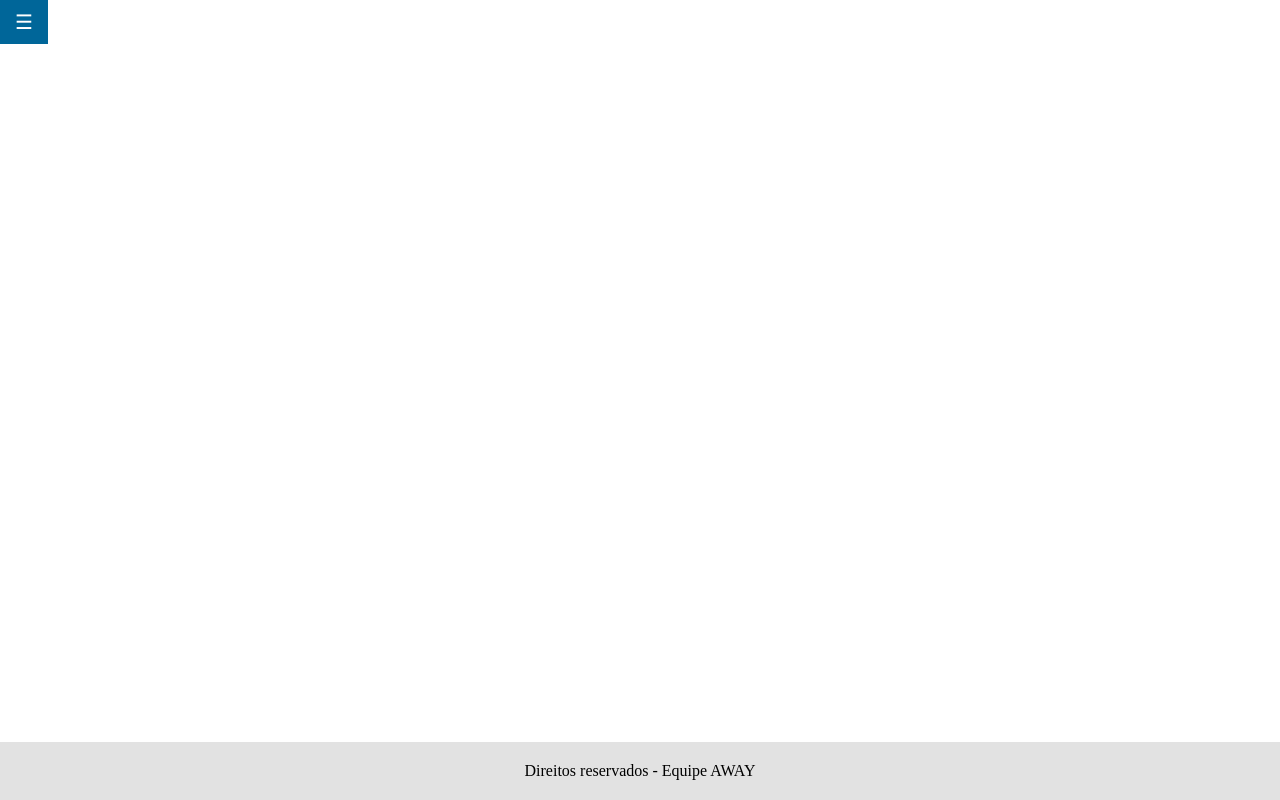
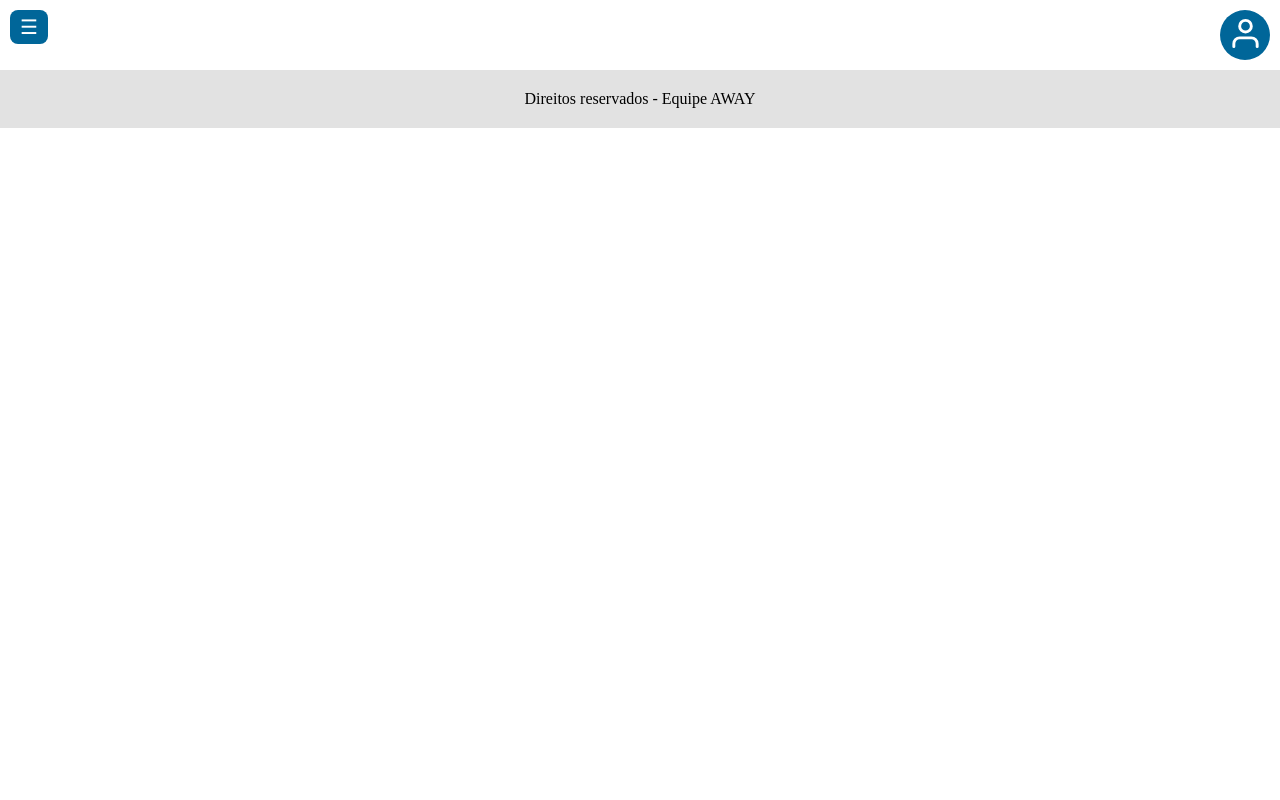
Before and after one commit to AlynneAyumi/AWAY, a plain HTML site: page index.html in a window 1280 px wide. Drawn offline with Linux system fonts and the light colour scheme.

Commit message:
Atualizando a base -Ayumi

```diff
--- a/index.html
+++ b/index.html
@@ -29,9 +29,16 @@
         <div>
             <button class="openBtn" onclick="openNav()">&#9776;</button>
         </div>
+
+        <div class="userIcon">
+            <a href="#user">
+                <img src="source/IconUser.svg" alt="Ícone Usuário">
+            </a>
+        </div>
+
+
     </header>
     <main>
-
     </main>
     <footer>
         Direitos reservados - Equipe AWAY
--- a/style.css
+++ b/style.css
@@ -14,7 +14,7 @@ footer {
     text-align: center;
     padding: 20px 0px;
     background-color: #e2e2e2;
-    position: absolute;
+    /* position: absolute; */
     bottom: 0;
     left: 0;
     right: 0;
@@ -33,71 +33,15 @@ h1 {
 }
 
 
-
-/* Botão de Menu Lateral _______________________________
-button#menuButton {
-    background-color: transparent;
-    border: none;
-    padding: 0;
-    cursor: pointer;
-}
-
-
-/* Menu Lateral ________________________________________
-div#sideMenu {
-    background-color: #006699;
-    padding: 10px;
-    width: 13%;
-    min-width: 120px;
-    position: fixed;
-    height: 100vh;
-    align-items: center;
-}
-
-div#sideMenu div#closeMenu {
-    cursor: pointer;
-    background-color: #187caf;
-    text-align: center;
-    align-items: center;
-    width: 20px;
-    height: 20px;
-    margin-left: auto;
-}
-
-div#sideMenu ul {
-    margin: 70px 0px;
-    padding-top: 100%;
-    padding-bottom: 100%;
-    padding-inline-start: 0px;
-}
-
-div#sideMenu ul li {
-    list-style: none;
-    box-sizing: border-box;
-    /*border: 2px solid #004161;
-    border-radius: 5px;
-    padding: 12px;
-    margin: 10px 0px;
-    width: 100%;
-    text-align: center;
-    background-color: #187caf;
-}
-
-div#sideMenu ul li:hover {
-    transition: background-color 0.3s ease-in;
-    background-color: #0284c5;
-}
-
-div#sideMenu ul li:active {
-    transition: background-color;
-    background-color: #004161;
-}
-
 /* Menu Lateral V2 _____________________________________*/
 
 header {
     position: relative;
-    height: 100vh;
+    /* height: 100vh; */
+    display: flex;
+    flex-direction: row;
+    justify-content: space-between;
+    margin: 10px;
 }
 
 .sideBar {
@@ -113,7 +57,13 @@ header {
     padding-top: 60px;
 }
 
-.sideBar ul a {
+div.sideBar ul {
+    list-style: none;
+    padding-left: 15px;
+    padding-right: 15px;
+}
+
+div.sideBar ul a {
     padding: 8px 8px 8px 32px;
     text-decoration: none;
     font-size: 25px;
@@ -147,6 +97,23 @@ header {
     cursor: pointer;
     background-color: #006699;
     color: white;
-    padding: 10px 15px;
+    padding: 5px 10px;
     border: none;
+    border-radius: 8px;
 }
+
+
+/* Ícone Usuário _______________________________________*/
+
+div.userIcon {
+    background-color: #006699;
+    width: 50px;
+    height: 50px;
+    align-content: center;
+    text-align: center;
+    border-radius: 40px;
+}
+
+div.userIcon a img{
+    width: 35px;
+}
```
Also changed, not shown: source/IconUser.svg (added).
